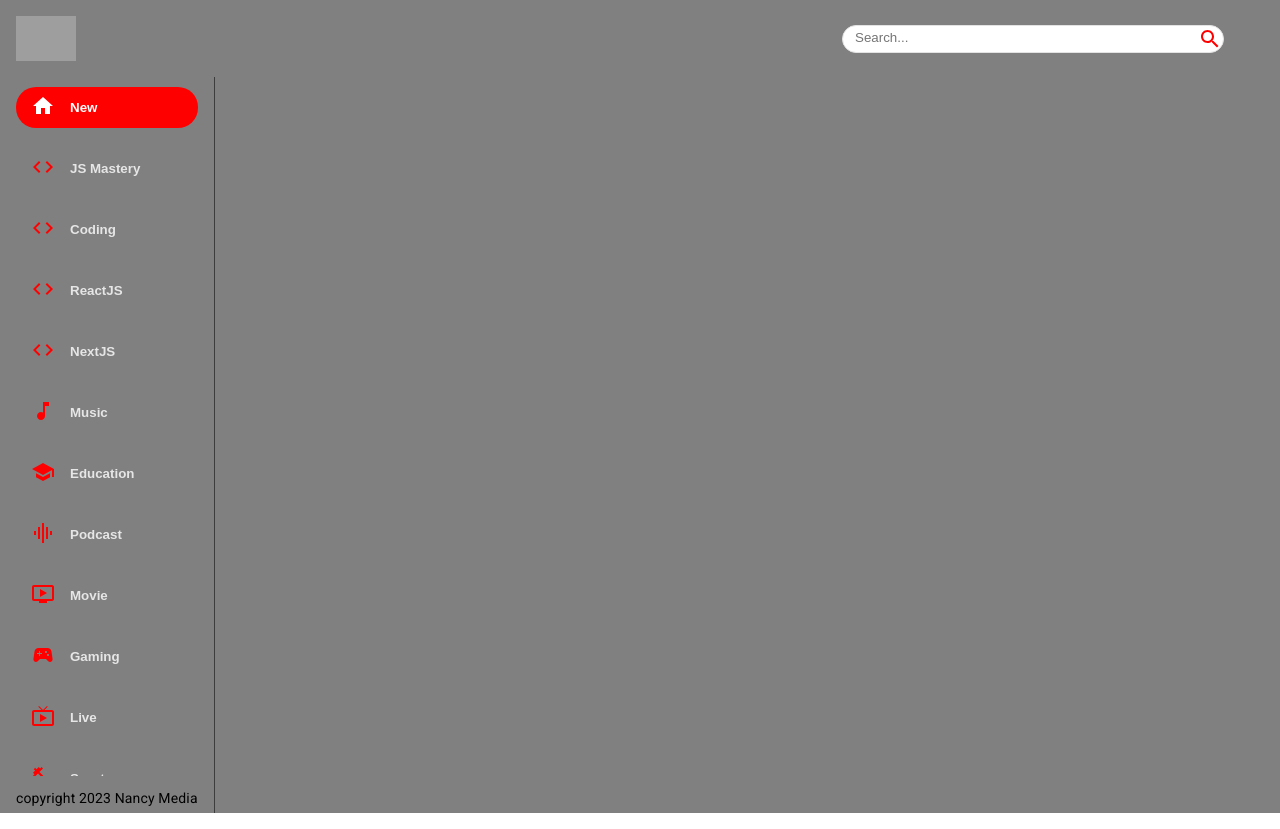
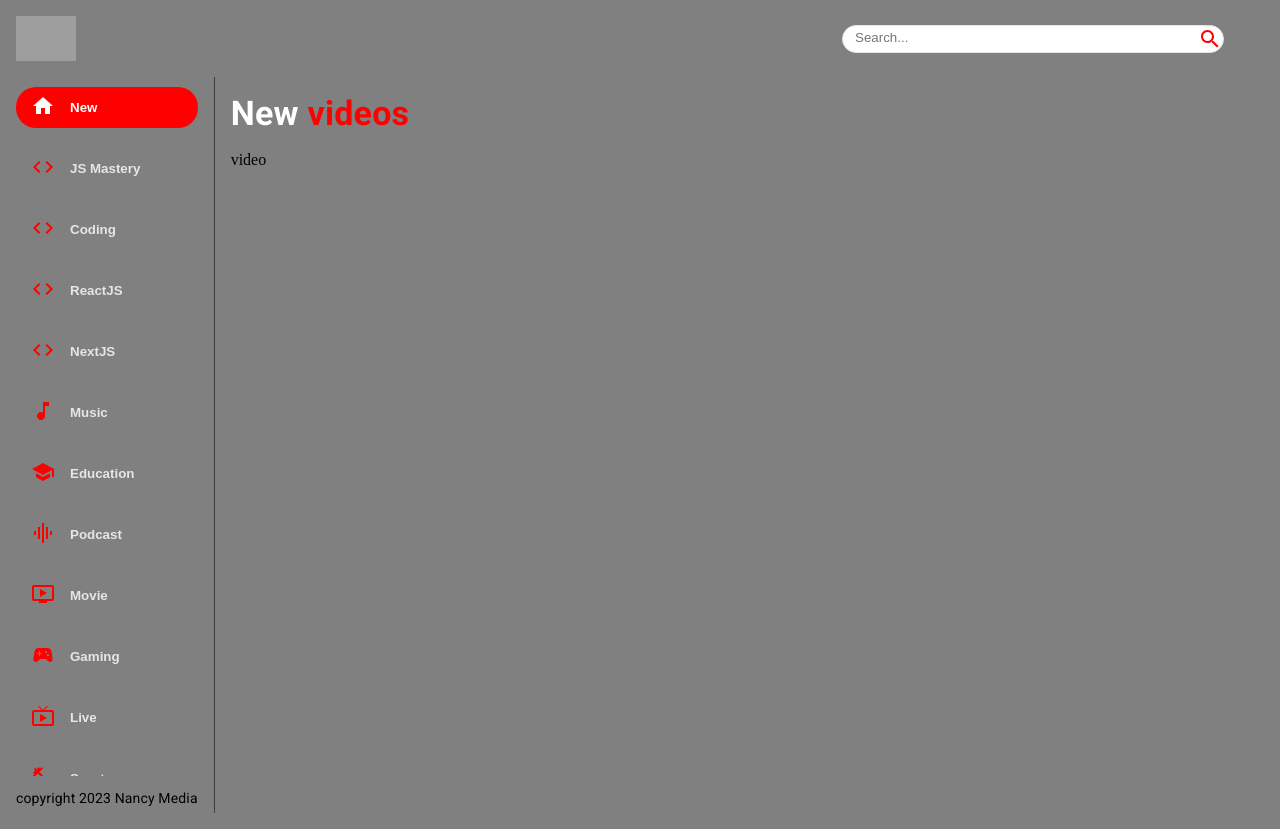
Before and after one commit to n865c/ytclone, a React (Create React App) app: page / in a window 1280 px wide. Built offline with nearby package versions, Linux system fonts and the light colour scheme; grey boxes are pictures that could not be loaded.

Commit message:
FeedDATA_API

```diff
--- a/src/components/Feed.jsx
+++ b/src/components/Feed.jsx
@@ -1,7 +1,7 @@
 import React from 'react'
 import { useState,useEffect } from 'react';
 import {Box,Stack,Typography} from '@mui/material'
-import Sidebar from './Sidebar';
+import {Sidebar,Videos} from '../components';
 const Feed = () => {
   return (
     <Stack sx={{flexDirection:{sx:"column",md:"row"}}}>
@@ -14,7 +14,14 @@
         copyright 2023 Nancy Media
       </Typography>
     </Box>
-
+    <Box p={2} sx={{overflowY:'auto',
+  height:'90vh',flex:2}}>
+    <Typography variant='h4' fontWeight="bold"
+    mb={2} sx={{color: 'white'}}>
+      New<span style={{color:"red"}}> videos</span>
+    </Typography>
+    <Videos videos={[]}/>
+    </Box>
     </Stack>
   )
 }
--- /dev/null
+++ b/src/components/Videos.jsx
@@ -0,0 +1,11 @@
+import React from 'react'
+
+const Videos = () => {
+  return (
+    <div>
+      video
+    </div>
+  )
+}
+
+export default Videos
--- a/src/components/index.jsx
+++ b/src/components/index.jsx
@@ -4,4 +4,5 @@
 export {default as ChannelDetail} from './ChannelDetail';
 export {default as SearchFeed} from './SearchFeed';
 export {default as SearchBar} from './SearchBar';
-export {default as Sidebar} from './SearchBar';
+export {default as Sidebar} from './Sidebar';
+export {default as Videos} from './Videos';
```
Also changed, not shown: src/utils/fetchFromAP.js (added, +15 -0 lines), 1 other file (tests, documents, lock files or other folders).
